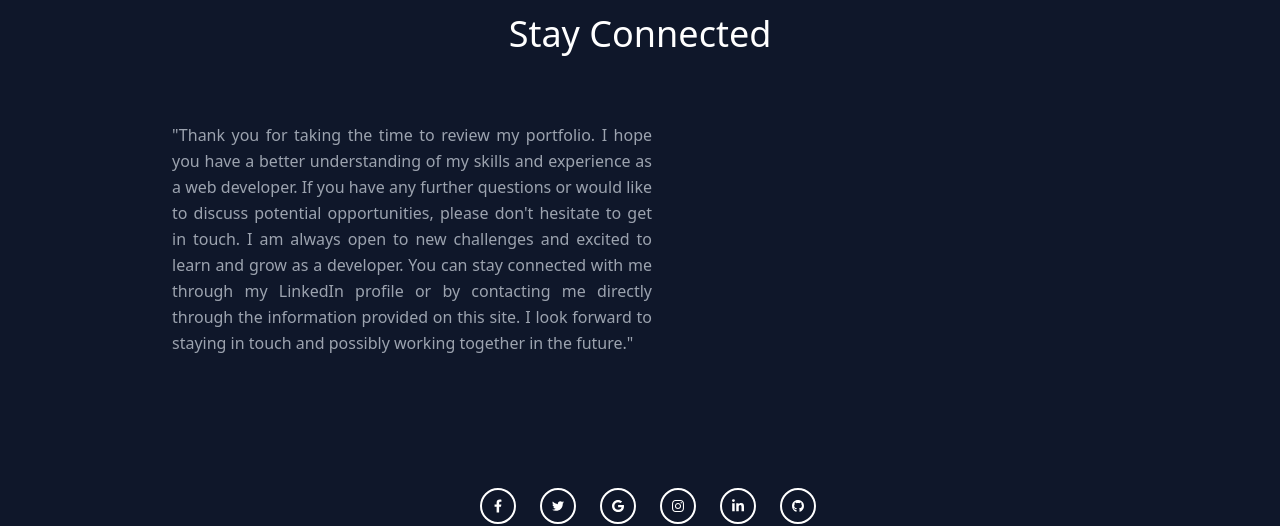
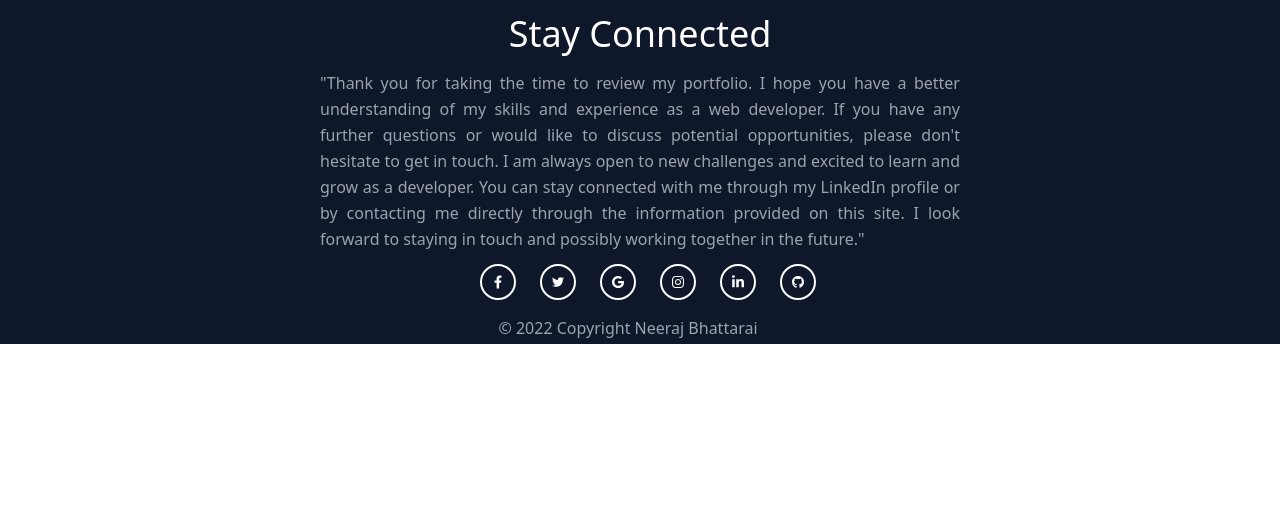
Before and after one commit to NirojBhattarai/Portfolio, a React (Create React App) app: page / in a window 1280 px wide. Shown: the part 3884-4410 px from the top of the page. After the commit the page ends 4228 px from the top, so only its background shows below. Built offline with nearby package versions, Linux system fonts and the light colour scheme.

Commit message:
Footer margin has been modified

```diff
--- a/src/my_Components/Footer.js
+++ b/src/my_Components/Footer.js
@@ -12,9 +12,9 @@ export default function Footer() {
         <h1 className="sm:text-4xl text-3xl font-small title-font mb-4  text-white">
                     Stay Connected
                 </h1>
-                <div className="container px-5 py-10 mx-auto text-center lg:px-40">
-                    <div className="flex flex-col w-full mb-20">
-                      <p className="text-base leading-relaxed xl:w-2/4 lg:w-3/4 mx-3 mt-3 text-justify">"Thank you for taking the time to review my portfolio. I hope you have a better understanding of my skills and experience as a web developer. If you have any further questions or would like to discuss potential opportunities, please don't hesitate to get in touch. I am always open to new challenges and excited to learn and grow as a developer. You can stay connected with me through my LinkedIn profile or by contacting me directly through the information provided on this site. I look forward to staying in touch and possibly working together in the future."</p>
+                <div className="container  mx-auto text-center lg:px-40">
+                    <div className="flex flex-col w-full ">
+                      <p className="lg:w-2/3 mx-auto leading-relaxed text-base text-justify">"Thank you for taking the time to review my portfolio. I hope you have a better understanding of my skills and experience as a web developer. If you have any further questions or would like to discuss potential opportunities, please don't hesitate to get in touch. I am always open to new challenges and excited to learn and grow as a developer. You can stay connected with me through my LinkedIn profile or by contacting me directly through the information provided on this site. I look forward to staying in touch and possibly working together in the future."</p>
                     </div>
                 </div>
                 <div className='flex items-center justify-center mb-0 ml-4'>
```
